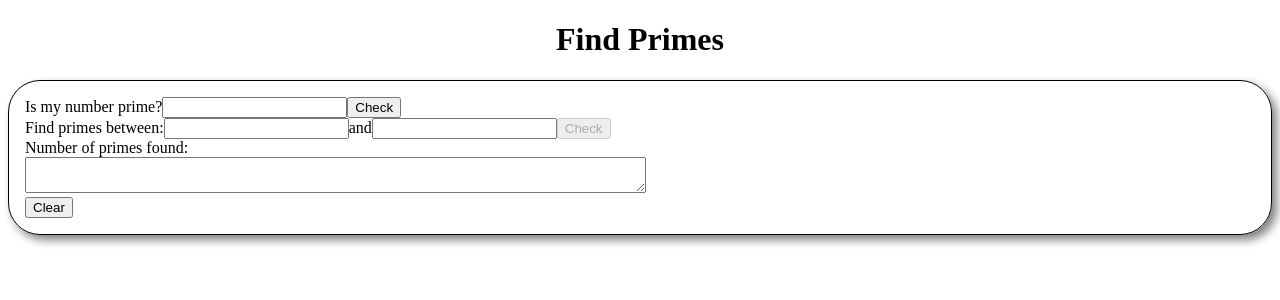
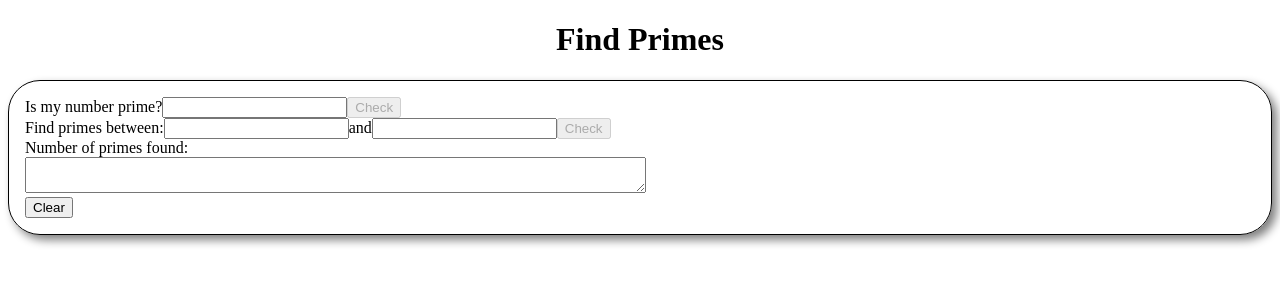
Before and after one commit to KrisztinaBrczan/Primes, a React (Vite) app: page / in a window 1280 px wide. Shown: the top 300 px of the page. Built offline with nearby package versions, Linux system fonts and the light colour scheme.

Commit message:
disable button if singleNumber doesn't have a value

```diff
--- a/src/components/InputContainer.tsx
+++ b/src/components/InputContainer.tsx
@@ -36,7 +36,11 @@ const InputContainer: React.FC<reiceviedProps> = ({
           />
         </label>
         <Button
-          disabled={range.start !== null || range.end !== null}
+          disabled={
+            singleNumber
+              ? false
+              : true || range.start !== null || range.end !== null
+          }
           onClick={() => (singleNumber ? checkIfPrime(singleNumber) : null)}
         >
           Check
```
